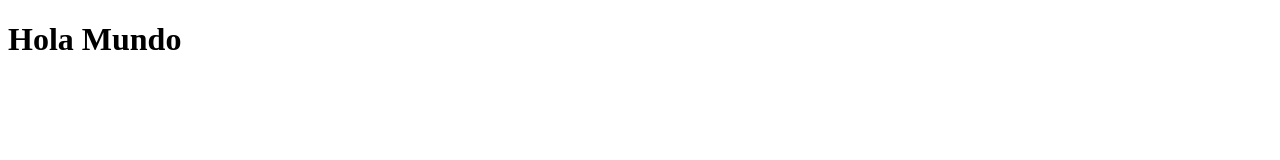
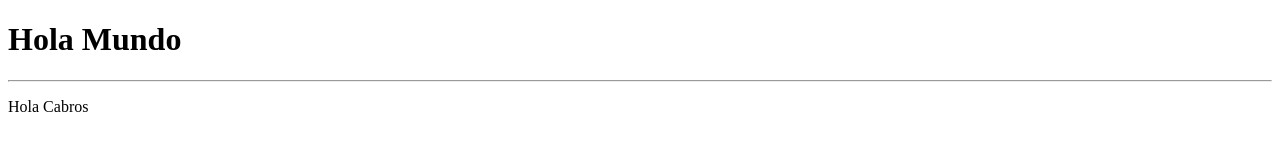
Before and after one commit to jasminri/Taller, a plain HTML site: page index.html in a window 1280 px wide. Drawn offline with Linux system fonts and the light colour scheme.

Commit message:
Se agrega subrayado y mensaje

```diff
--- a/index.html
+++ b/index.html
@@ -5,5 +5,7 @@
 
 <body>
 	<h1>Hola Mundo</h1>
+	<hr/>
+	<p>Hola Cabros</p>
 </body>
 </html>
```
